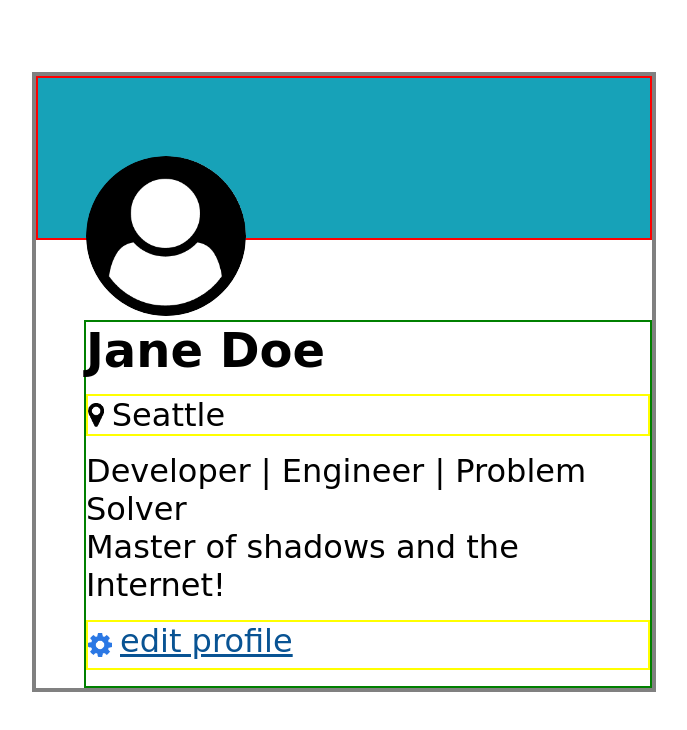
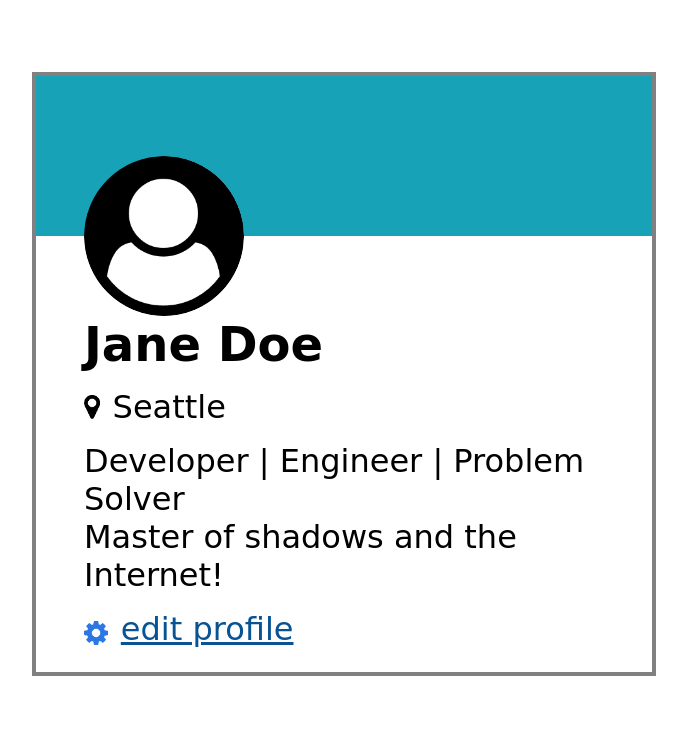
Before and after one commit to WilliamTRich/Rich_User_Card, a plain HTML site: page index.html in a window 1280 px wide. Shown: the whole page, without its empty margins (296-983 px from the left). Drawn offline with Linux system fonts and the light colour scheme.

Commit message:
Updated MD

```diff
--- a/style.css
+++ b/style.css
@@ -15,14 +15,12 @@ header {
     height: 10rem;
     background-color: #17A2B8;
     margin-bottom: 5rem;
-    border: 2px solid red;
 }
 
 .column {
     font-family: cursive;
     font-size: 2rem;
     margin-left: 3rem;
-    border: 2px solid green;
 }
 
 .column :is(h2, p, a, .grouped) {
@@ -32,9 +30,8 @@ header {
 .column > .grouped {
     display: flex;
     align-items: center;
-    gap: .5rem;
+    gap: .8rem;
     margin: 1rem 0;
-    border: 2px solid yellow;
 }
 
 .column > img {
```
Also changed, not shown: 1 other file.
